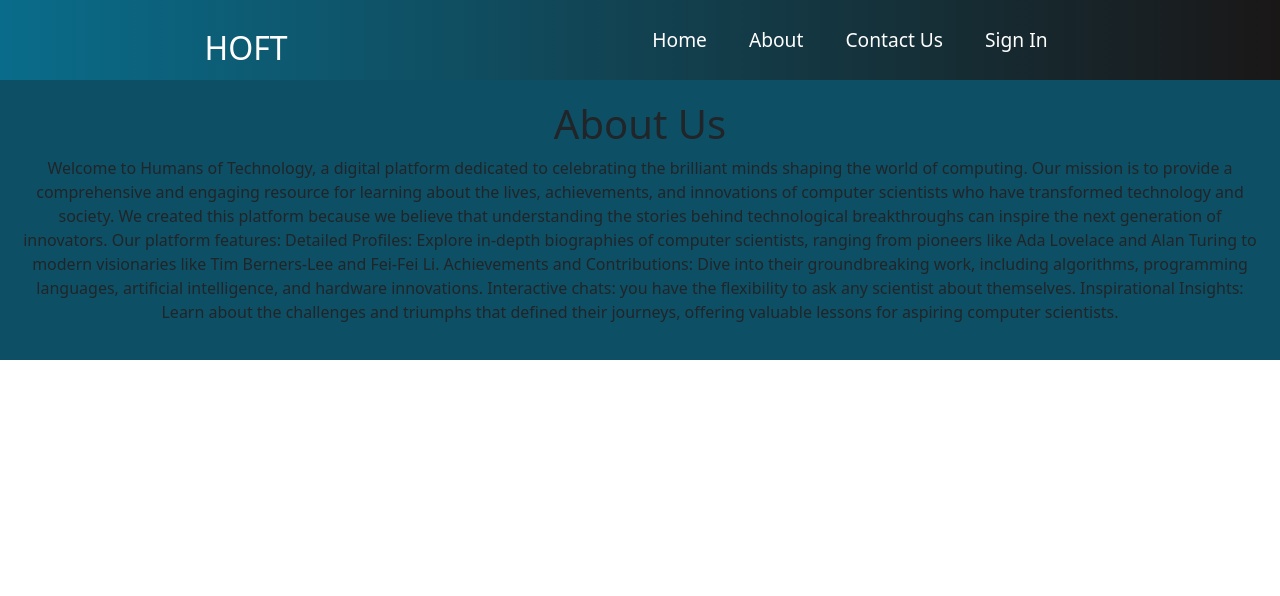
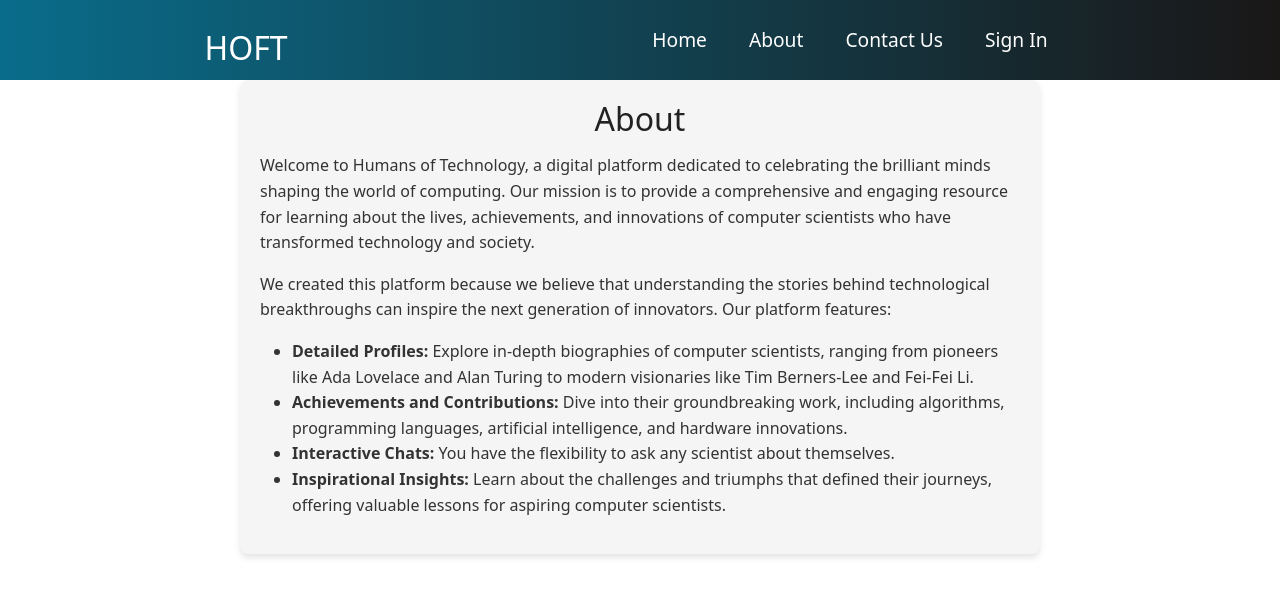
Before and after one commit to baintonaj/humans-of-tech, a React (Create React App) app in the folder my-app/: page /About in a window 1280 px wide. Shown: the top 596 px of the page. Built offline with nearby package versions, Linux system fonts and the light colour scheme.

Commit message:
UX+UI and Search enhancements made.

```diff
--- a/my-app/src/App.jsx
+++ b/my-app/src/App.jsx
@@ -8,7 +8,7 @@ import Personpage from './components/Pages/Personpage';
 import {SearchName} from "./components/Pages/SearchName";
 import SignIn from './components/SignIn';
 import About from './components/Pages/About';
-
+import Footer from "./components/Pages/Footer";
 
 const App = () => {
     const KEY = "demo";
@@ -23,6 +23,7 @@ const App = () => {
             <Route path="/SearchName" element={<SearchName apiKey={KEY} />} />
             <Route path="/SignIn" element={<SignIn />} />
             <Route path="/SearchName" element={<SearchName apiKey={KEY} />} />
+            <Route path="/Footer" element={<Footer />} />
             <Route path="/About" element={<About />} />
         </Routes>
       </main>
--- a/my-app/src/components/Button.jsx
+++ b/my-app/src/components/Button.jsx
@@ -32,7 +32,7 @@ export const Button = ({
   const checkButtonSize = SIZES.includes(buttonSize) ? buttonSize : SIZES[0];
 
   return (
-    <Link to='/sign-up' className='btn-mobile'>
+    <Link to='/Personpage' className='btn-mobile'>
       <button
         className={`btn ${checkButtonStyle} ${checkButtonSize}`}
         onClick={onClick}
--- a/my-app/src/components/HeroSection.jsx
+++ b/my-app/src/components/HeroSection.jsx
@@ -2,8 +2,16 @@ import React from 'react';
 import './HeroSection.css';
 import '../App.css';
 import { Button } from './Button';
+import {useNavigate} from "react-router-dom";
+import "./Pages/Personpage";
 
 const HeroSection= () => {
+    const navigate = useNavigate();
+
+    const handleNavigation = () => {
+        navigate('./Personpage');
+    };
+
   return (
     <div className='Hero-container'>
       <video src="/videos/video-1.mp4" autoPlay loop muted />
@@ -14,6 +22,7 @@ const HeroSection= () => {
           className='btns'
           buttonStyle='btn--outline'
           buttonSize='btn--large'
+          onClick={handleNavigation}
         >
           Talk To Inventors
         </Button>
--- a/my-app/src/components/Pages/About.css
+++ b/my-app/src/components/Pages/About.css
@@ -1,16 +1,28 @@
-.footer-container {
-    background-color: rgba(10, 78, 99, 0.986);
+.about-container {
+    background-color: whitesmoke;
     padding: 20px;
-    text-align: center;
-  }
+    text-align: left; /* Align text to the left for better readability */
+    width: 80%;
+    max-width: 800px;
+    box-shadow: 0 4px 6px rgba(0, 0, 0, 0.1); /* Add a subtle shadow for aesthetics */
+    border-radius: 8px;
+}
 
-  .footer-subscription-heading {
-    font-size: 1.5rem;
-    font-weight: bold;
-    margin-bottom: 10px;
-  }
+.footer-subscription {
+    font-size: 1rem;
+    line-height: 1.6;
+    margin-top: 10px;
+    color: #333;
+}
 
-  .footer-subscription-text {
-    font-size: 1rem;
-    margin: 5px 0;
-  }
+.footer-box {
+    display: flex;
+    flex-direction: column;
+    align-items: center;
+}
+
+h1 {
+    font-size: 2rem;
+    color: #222;
+    margin-bottom: 15px;
+}
--- a/my-app/src/components/Pages/About.jsx
+++ b/my-app/src/components/Pages/About.jsx
@@ -3,22 +3,50 @@ import './About.css';
 
 const Footer = () => {
   return (
-    <footer className="footer-container">
-        <h1>About Us</h1>
-      <section className="footer-subscription">
-        <p>
-Welcome to Humans of Technology, a digital platform dedicated to celebrating the brilliant minds shaping the world of computing. Our mission is to provide a comprehensive and engaging resource for learning about the lives, achievements, and innovations of computer scientists who have transformed technology and society.
+      <div className="footer-box">
 
-We created this platform because we believe that understanding the stories behind technological breakthroughs can inspire the next generation of innovators. Our platform features:
-
-Detailed Profiles: Explore in-depth biographies of computer scientists, ranging from pioneers like Ada Lovelace and Alan Turing to modern visionaries like Tim Berners-Lee and Fei-Fei Li.
-Achievements and Contributions: Dive into their groundbreaking work, including algorithms, programming languages, artificial intelligence, and hardware innovations.
-Interactive chats: you have the flexibility to ask any scientist about themselves.
-Inspirational Insights: Learn about the challenges and triumphs that defined their journeys, offering valuable lessons for aspiring computer scientists.
-        </p>
-      </section>
-    </footer>
-  );
+          <footer className="about-container">
+              <h1>About</h1>
+              <section className="footer-subscription">
+                  <p>
+                      Welcome to Humans of Technology, a digital platform dedicated to celebrating the brilliant minds
+                      shaping
+                      the world of computing. Our mission is to provide a comprehensive and engaging resource for
+                      learning about
+                      the lives, achievements, and innovations of computer scientists who have transformed technology
+                      and society.
+                  </p>
+                  <p>
+                      We created this platform because we believe that understanding the stories behind technological
+                      breakthroughs can inspire the next generation of innovators. Our platform features:
+                  </p>
+                  <ul>
+                      <li>
+                          <strong>Detailed Profiles:</strong> Explore in-depth biographies of computer scientists,
+                          ranging from
+                          pioneers like Ada Lovelace and Alan Turing to modern visionaries like Tim Berners-Lee and
+                          Fei-Fei Li.
+                      </li>
+                      <li>
+                          <strong>Achievements and Contributions:</strong> Dive into their groundbreaking work,
+                          including
+                          algorithms, programming languages, artificial intelligence, and hardware innovations.
+                      </li>
+                      <li>
+                          <strong>Interactive Chats:</strong> You have the flexibility to ask any scientist about
+                          themselves.
+                      </li>
+                      <li>
+                          <strong>Inspirational Insights:</strong> Learn about the challenges and triumphs that defined
+                          their
+                          journeys, offering valuable lessons for aspiring computer scientists.
+                      </li>
+                  </ul>
+              </section>
+          </footer>
+      </div>
+  )
+      ;
 };
 
 export default Footer;
--- a/my-app/src/components/Pages/Footer.css
+++ b/my-app/src/components/Pages/Footer.css
@@ -1,5 +1,5 @@
 .footer-container {
-    background-color: rgba(10, 78, 99, 0.986);
+    background-color: whitesmoke; /* rgba(10, 78, 99, 0.986) */
     padding: 20px;
     text-align: center;
   }
--- a/my-app/src/components/Pages/Footer.jsx
+++ b/my-app/src/components/Pages/Footer.jsx
@@ -7,7 +7,7 @@ const Footer = () => {
       <section className="footer-subscription">
         <p className="footer-subscription-heading">Contact Information</p>
         <p className="footer-subscription-text">
-          <strong>Email:</strong> contact@example.com
+          <strong>Email:</strong> pmohanty@dons.usfca.edu, ajbainton@dons.usfca.edu
         </p>
         <p className="footer-subscription-text">
           <strong>Address:</strong> University of San francisco, San Francisco, CA, USA
--- a/my-app/src/components/Pages/Person.css
+++ b/my-app/src/components/Pages/Person.css
@@ -8,7 +8,7 @@
     border-radius: 8px;
     box-shadow: 0 4px 8px rgba(0, 0, 0, 0.1);
     text-align: center;
-    font-size: 12pt; /* Updated font size */
+    font-size: 12pt;
 }
 
 .person-picture img {
@@ -20,8 +20,19 @@
 
 .person-name {
     width: calc(100% - 20px);
-    color: rgba(245, 245, 245, 0.92);
-    font-size: 12pt; /* Updated font size */
+    color: whitesmoke; /* Use a lighter shade for better contrast */
+    font-size: 12pt;
+    font-weight: bold; /* Optional: Add boldness for better readability */
+    text-shadow: 0px 1px 2px rgba(0, 0, 0, 0.5); /* Add shadow to improve contrast */
+    background-color: transparent; /* Ensure background doesn't interfere */
+}
+
+.person-name h1 {
+    color: whitesmoke; /* Ensure a lighter color is applied */
+    font-size: 24pt; /* Adjust font size for readability */
+    font-weight: bold; /* Add boldness for emphasis */
+    text-shadow: 0px 1px 2px rgba(0, 0, 0, 0.5); /* Add shadow for better contrast */
+    margin: 10px; /* Remove default margins for consistency */
 }
 
 .extra-info {
@@ -95,7 +106,8 @@
     border: 1px solid #ddd;
     font-family: Arial, sans-serif;
     width: calc(100% - 20px);
-    height: 100px;
+    height: auto;
+    min-height: 100px;
     color: black;
 }
 
```
Also changed, not shown: my-app/src/components/Pages/Person.jsx (+14 -21 lines), my-app/src/components/Pages/SearchName.jsx (+20 -5 lines), my-app/src/components/Pages/parsewiki.jsx (+19 -21 lines), my-app/src/components/SignIn.jsx (+0 -26 lines).
